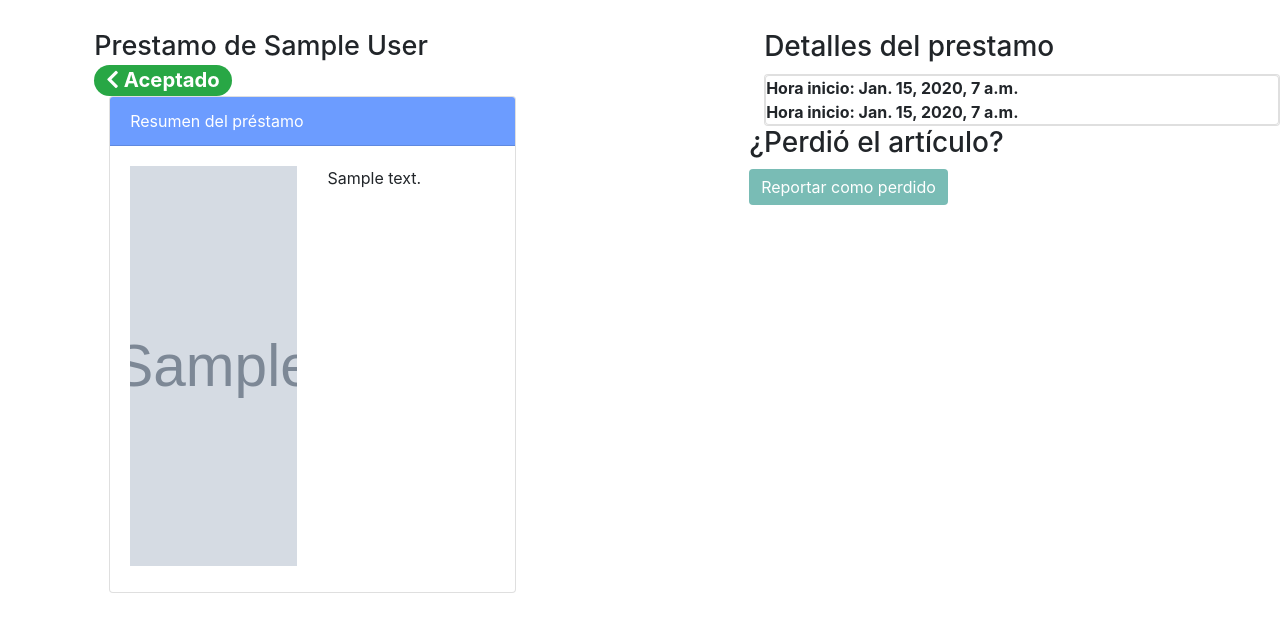
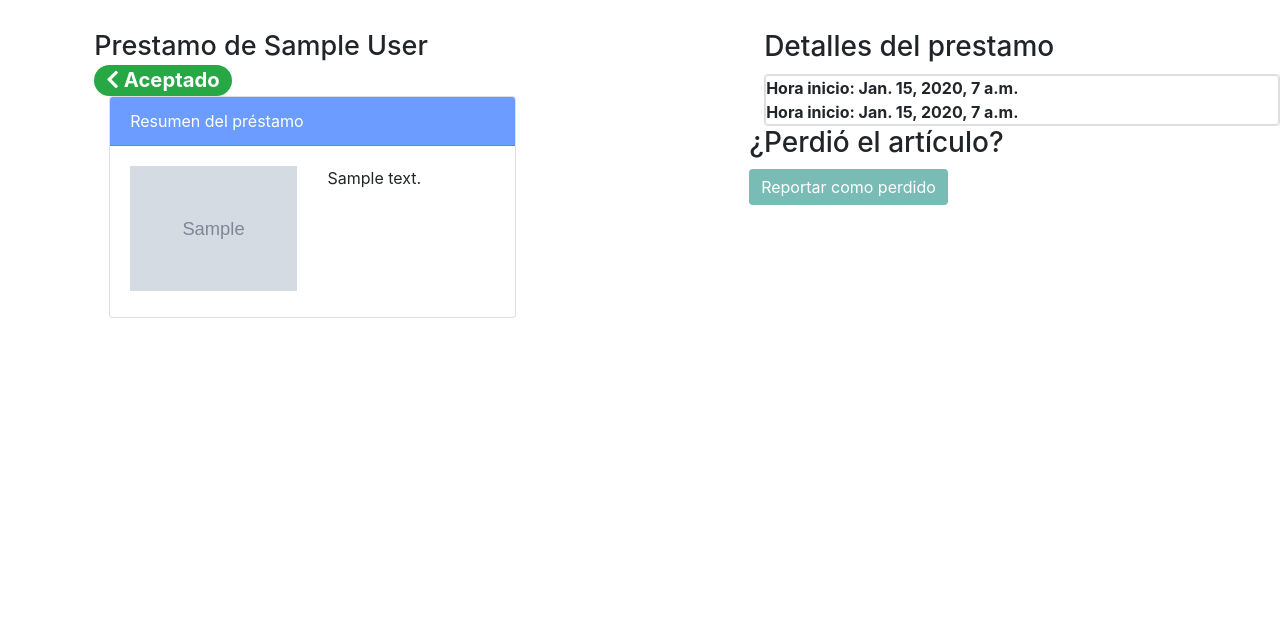
Before and after one commit to DCC-CC4401/2018-1-Core-Dumped-T4, a Django app: page /loans/1 in a window 1280 px wide. Shown: the part 78-710 px from the top of the page. Run offline with Django 3.2, Linux system fonts and the light colour scheme; a user stored in the database is signed in; tables that the repository leaves empty hold one stand-in row (values such as "Sample post"); grey boxes marked "Sample" are stand-in pictures; some libraries are stand-ins or nearby versions.

Commit message:
otra cosa chica

```diff
--- a/cc4401Inventory/loansApp/templates/loan_data.html
+++ b/cc4401Inventory/loansApp/templates/loan_data.html
@@ -33,7 +33,7 @@
              <div class="row">
                  <div class="col-sm-6">
                      {% if article.image %}
-                         <img src= " {% static article.image.url %}" class="img-fluid" alt="Foto" style="height: 400px" />
+                         <img src= " {% static article.image.url %}" class="img-fluid" alt="Foto"  />
                      {% else %}
                          <img class="card-img-top" src="{% static 'img/items/default_article.jpg' %}" alt="Card image cap">
                      {% endif %}
--- a/cc4401Inventory/reservationsApp/templates/reservation_data.html
+++ b/cc4401Inventory/reservationsApp/templates/reservation_data.html
@@ -33,7 +33,7 @@
              <div class="row">
                  <div class="col-sm-6">
                      {% if space.image %}
-                         <img src= " {% static article.image.url %}" class="img-fluid" alt="Foto" style="height: 400px" />
+                         <img src= " {% static article.image.url %}" class="img-fluid" alt="Foto" />
                      {% else %}
                          <img class="card-img-top" src="{% static 'img/items/default_article.jpg' %}" alt="Card image cap">
                      {% endif %}
```
